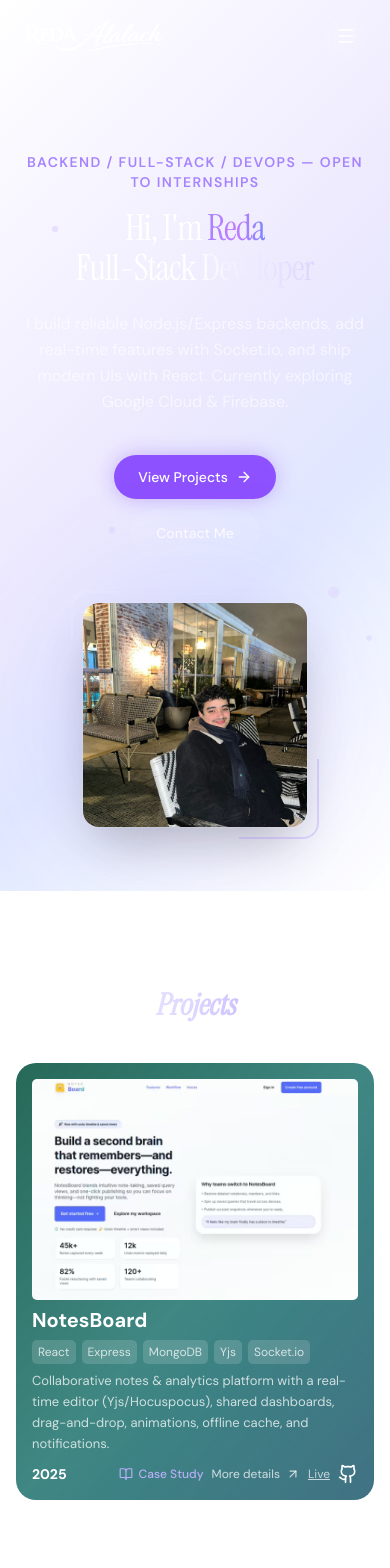
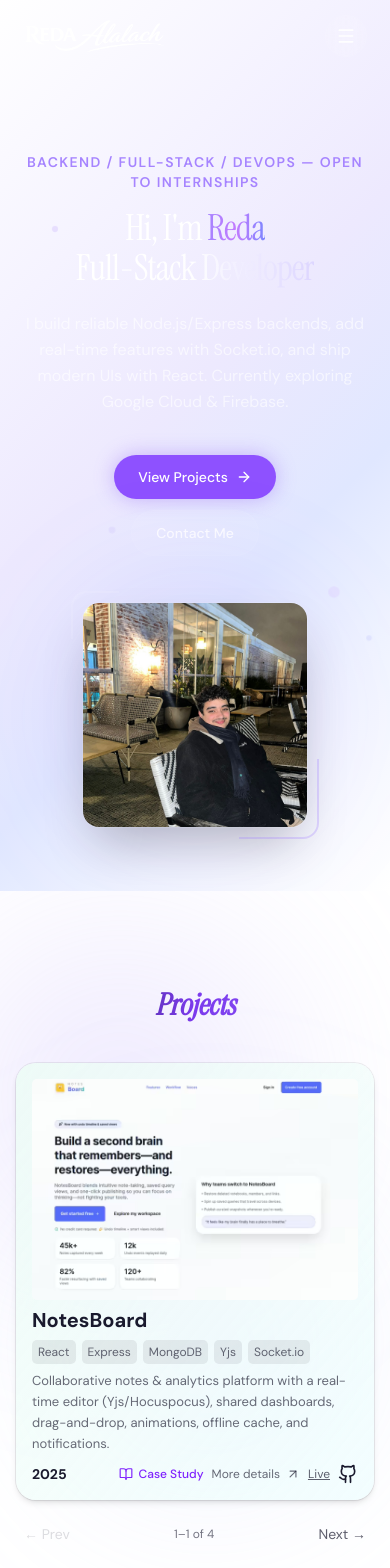
Before and after one commit to redaalch/myPortfolio, a React (Vite) app: page / in a window 390 px wide. Shown: the top 1568 px of the page. Built offline with nearby package versions, Linux system fonts and the light colour scheme.

Commit message:
feat: enhance Projects and Skills sections with light mode support and improved styling

```diff
--- a/src/components/sections/Projects.tsx
+++ b/src/components/sections/Projects.tsx
@@ -2,6 +2,7 @@ import { useState, useEffect } from "react";
 import { Github, ArrowUpRight, BookOpen } from "lucide-react";
 import { Link } from "react-router-dom";
 import { useScrollReveal } from "../../hooks/useScrollReveal";
+import { useTheme } from "../../hooks/useTheme";
 import { projects } from "../../data/projects";
 
 function useVisibleCount() {
@@ -25,6 +26,8 @@ function useVisibleCount() {
 
 export default function ProjectsSection() {
   const { ref, visible } = useScrollReveal();
+  const { theme } = useTheme();
+  const isLight = theme === "light";
   const visibleCount = useVisibleCount();
   const [rawStartIndex, setStartIndex] = useState(0);
   const [slideDirection, setSlideDirection] = useState<"next" | "prev">("next");
@@ -57,12 +60,16 @@ export default function ProjectsSection() {
 
   return (
     <section id="projects" className="py-24 sm:py-32 relative overflow-hidden">
+      <div className="section-glow section-glow--projects" aria-hidden="true">
+        <span className="sg-blob sg-blob--1" />
+        <span className="sg-blob sg-blob--2" />
+      </div>
       <div
         ref={ref}
         className={`max-w-7xl mx-auto px-4 sm:px-6 relative ${visible ? "" : "reveal"} ${visible ? "reveal visible" : ""}`}
       >
         <div className="text-center mb-10 sm:mb-16">
-          <h2 className="text-3xl sm:text-4xl md:text-5xl font-bold bg-gradient-to-r from-white via-violet-200 to-violet-400 bg-clip-text text-transparent font-instrument-serif italic">
+          <h2 className="text-3xl sm:text-4xl md:text-5xl font-bold bg-gradient-to-r from-heading-from via-heading-via to-heading-to bg-clip-text text-transparent font-instrument-serif italic">
             Projects
           </h2>
         </div>
@@ -76,7 +83,7 @@ export default function ProjectsSection() {
             return (
               <article
                 key={`${project.title}-${startIndex}`}
-                className={`w-full sm:w-75 lg:w-87.5 min-h-105 sm:h-112.5 rounded-[20px] bg-linear-to-br ${project.color} p-4 sm:p-5 flex flex-col text-left box-border transition-all duration-500 ease-out transform-gpu hover:scale-[1.05] hover:rotate-0 project-card-hover ${rotation} ${slideClass}`}
+                className={`w-full sm:w-75 lg:w-87.5 min-h-105 sm:h-112.5 rounded-[20px] bg-linear-to-br ${isLight ? project.lightColor : project.color} ${isLight ? "ring-1 ring-foreground/8 shadow-md" : ""} p-4 sm:p-5 flex flex-col text-left box-border transition-all duration-500 ease-out transform-gpu hover:scale-[1.05] hover:rotate-0 project-card-hover ${rotation} ${slideClass}`}
               >
                 {/* Thumbnail */}
                 <div className="w-full">
@@ -91,14 +98,22 @@ export default function ProjectsSection() {
                       className="w-full h-auto rounded-[5px] object-cover"
                     />
                   ) : (
-                    <div className="w-full h-37.5 rounded-[5px] bg-white/10 flex items-center justify-center">
-                      <span className="text-white/30 text-sm">Preview</span>
+                    <div
+                      className={`w-full h-37.5 rounded-[5px] ${isLight ? "bg-foreground/5" : "bg-white/10"} flex items-center justify-center`}
+                    >
+                      <span
+                        className={`${isLight ? "text-foreground/60" : "text-white/60"} text-sm`}
+                      >
+                        Preview
+                      </span>
                     </div>
                   )}
                 </div>
 
                 {/* Title */}
-                <h3 className="text-xl sm:text-2xl font-bold text-white mt-1.5 mb-0 leading-7 sm:leading-8">
+                <h3
+                  className={`text-xl sm:text-2xl font-bold ${isLight ? "text-foreground" : "text-white"} mt-1.5 mb-0 leading-7 sm:leading-8`}
+                >
                   {project.title}
                 </h3>
 
@@ -107,7 +122,7 @@ export default function ProjectsSection() {
                   {project.tags.map((tag) => (
                     <span
                       key={tag}
-                      className="text-xs px-1.5 py-1 rounded-[5px] bg-white/15 text-white/75 transition-opacity hover:opacity-100"
+                      className={`text-xs px-1.5 py-1 rounded-[5px] ${isLight ? "bg-foreground/8 text-foreground/65" : "bg-white/15 text-white/75"} transition-opacity hover:opacity-100`}
                     >
                       {tag}
                     </span>
@@ -115,13 +130,17 @@ export default function ProjectsSection() {
                 </div>
 
                 {/* Description */}
-                <p className="text-[13px] text-white/75 leading-relaxed mt-1.5 mb-2.5">
+                <p
+                  className={`text-[13px] ${isLight ? "text-foreground/65" : "text-white/75"} leading-relaxed mt-1.5 mb-2.5`}
+                >
                   {project.description}
                 </p>
 
                 {/* Footer: Year + Links — pushed to bottom */}
                 <div className="flex items-center justify-between w-full mt-auto">
-                  <span className="text-sm font-bold text-white">
+                  <span
+                    className={`text-sm font-bold ${isLight ? "text-foreground" : "text-white"}`}
+                  >
                     {project.year}
                   </span>
                   <div className="flex items-center gap-2 sm:gap-3 flex-wrap justify-end">
@@ -129,7 +148,7 @@ export default function ProjectsSection() {
                       <Link
                         to={`/case-study/${project.slug}`}
                         viewTransition
-                        className="inline-flex items-center gap-1.5 text-xs text-violet-300/90 hover:text-white transition-colors font-medium"
+                        className={`inline-flex items-center gap-1.5 text-xs ${isLight ? "text-violet-600 hover:text-violet-800" : "text-violet-300/90 hover:text-white"} transition-colors font-medium`}
                       >
                         <BookOpen className="w-3.5 h-3.5" />
                         Case Study
@@ -138,7 +157,7 @@ export default function ProjectsSection() {
                     <Link
                       to={`/projects/${project.slug}`}
                       viewTransition
-                      className="inline-flex items-center gap-1.5 text-xs text-white/75 hover:text-white transition-colors"
+                      className={`inline-flex items-center gap-1.5 text-xs ${isLight ? "text-foreground/65 hover:text-foreground" : "text-white/75 hover:text-white"} transition-colors`}
                     >
                       More details
                       <ArrowUpRight className="w-3.5 h-3.5" />
@@ -148,7 +167,7 @@ export default function ProjectsSection() {
                         href={project.liveUrl}
                         target="_blank"
                         rel="noopener noreferrer"
-                        className="text-xs text-white/70 hover:text-white underline transition-colors"
+                        className={`text-xs ${isLight ? "text-foreground/70 hover:text-foreground" : "text-white/70 hover:text-white"} underline transition-colors`}
                       >
                         Live
                       </a>
@@ -160,7 +179,9 @@ export default function ProjectsSection() {
                         rel="noopener noreferrer"
                         className="inline-block hover:opacity-75 transition-opacity"
                       >
-                        <Github className="w-5 h-5 sm:w-6.25 sm:h-6.25 text-white" />
+                        <Github
+                          className={`w-5 h-5 sm:w-6.25 sm:h-6.25 ${isLight ? "text-foreground" : "text-white"}`}
+                        />
                       </a>
                     )}
                   </div>
@@ -177,13 +198,13 @@ export default function ProjectsSection() {
             disabled={!canPrev}
             className={`bg-transparent border-none outline-none cursor-pointer text-sm transition-all ${
               canPrev
-                ? "text-white/60 hover:opacity-75"
-                : "text-white/15 cursor-default"
+                ? "text-foreground/70 hover:opacity-75"
+                : "text-foreground/15 cursor-default"
             }`}
           >
             ← Prev
           </button>
-          <span className="text-xs text-white/25">
+          <span className="text-xs text-foreground/60">
             {startIndex + 1}–
             {Math.min(startIndex + visibleCount, projects.length)} of{" "}
             {projects.length}
@@ -193,8 +214,8 @@ export default function ProjectsSection() {
             disabled={!canNext}
             className={`bg-transparent border-none outline-none cursor-pointer text-sm transition-all ${
               canNext
-                ? "text-white/60 hover:opacity-75"
-                : "text-white/15 cursor-default"
+                ? "text-foreground/70 hover:opacity-75"
+                : "text-foreground/15 cursor-default"
             }`}
           >
             Next →
```
Also changed, not shown: src/components/sections/Skills.tsx (+33 -17 lines).
